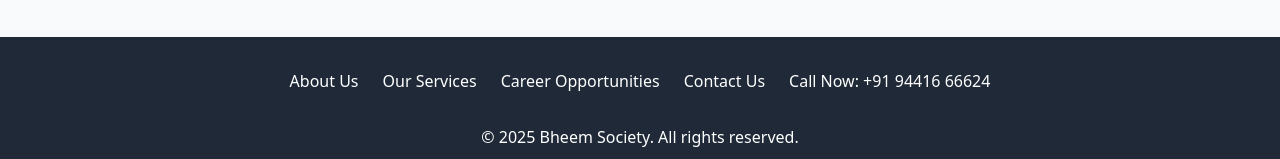
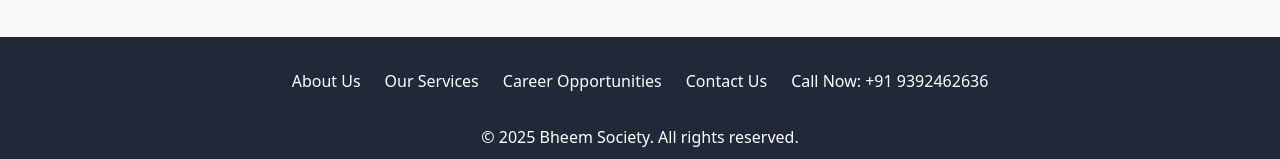
Before and after one commit to ChandiniAttili/Bheemsociety, a React (Vite) app in the folder project-bolt-sb1-npil3h6x/project/: page / in a window 1280 px wide. Shown: the part 4409-4568 px from the top of the page. Built offline with nearby package versions, Linux system fonts and the light colour scheme.

Commit message:
adding files

```diff
--- a/project-bolt-sb1-npil3h6x/project/src/App.tsx
+++ b/project-bolt-sb1-npil3h6x/project/src/App.tsx
@@ -57,7 +57,7 @@ export default function App() {
               <li><a href="#services" className="hover:text-blue-300 transition-colors">Our Services</a></li>
               <li><a href="#jobs" className="hover:text-blue-300 transition-colors">Career Opportunities</a></li>
               <li><a href="#contact" className="hover:text-blue-300 transition-colors">Contact Us</a></li>
-              <li><a href="tel:+919441666624" className="hover:text-blue-300 transition-colors">Call Now: +91 94416 66624</a></li>
+              <li><a href="tel:+919441666624" className="hover:text-blue-300 transition-colors">Call Now: +91 9392462636</a></li>
             </ul>
           </nav>
           <div className="text-center">
```
